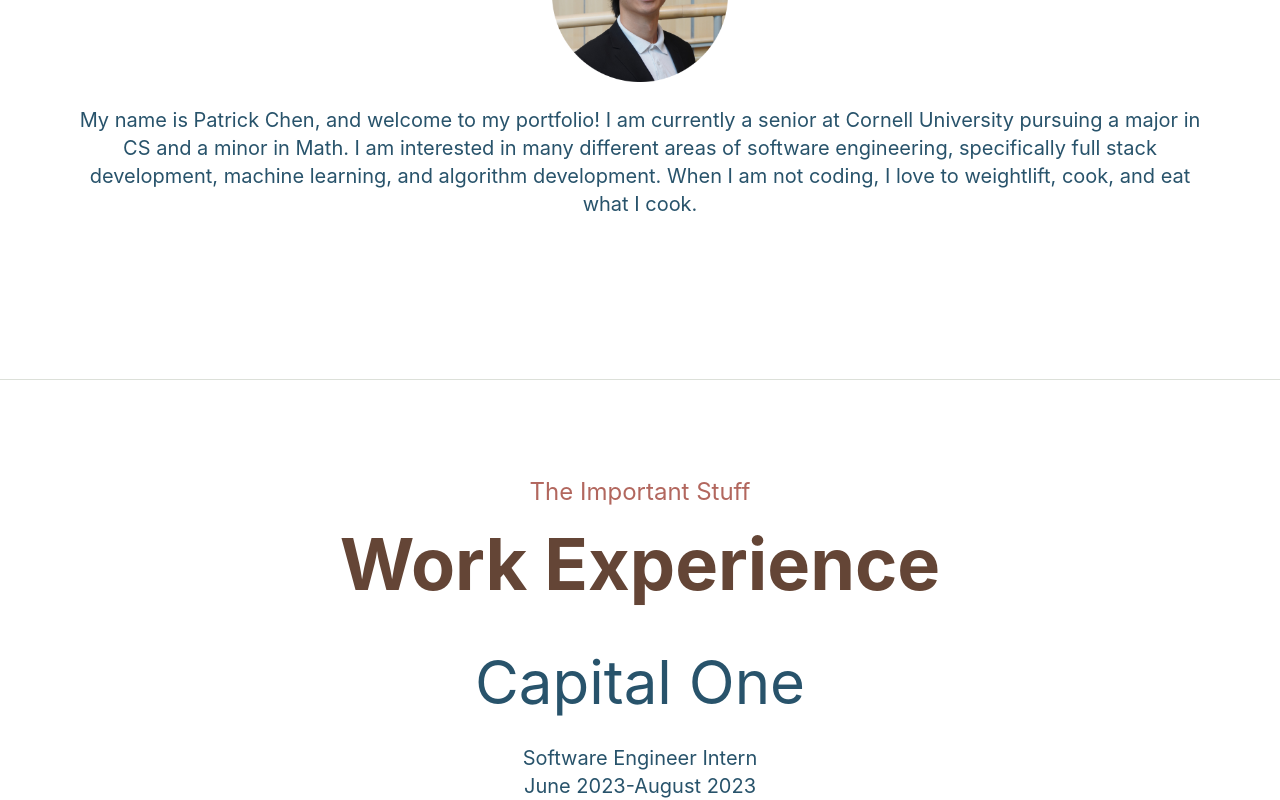
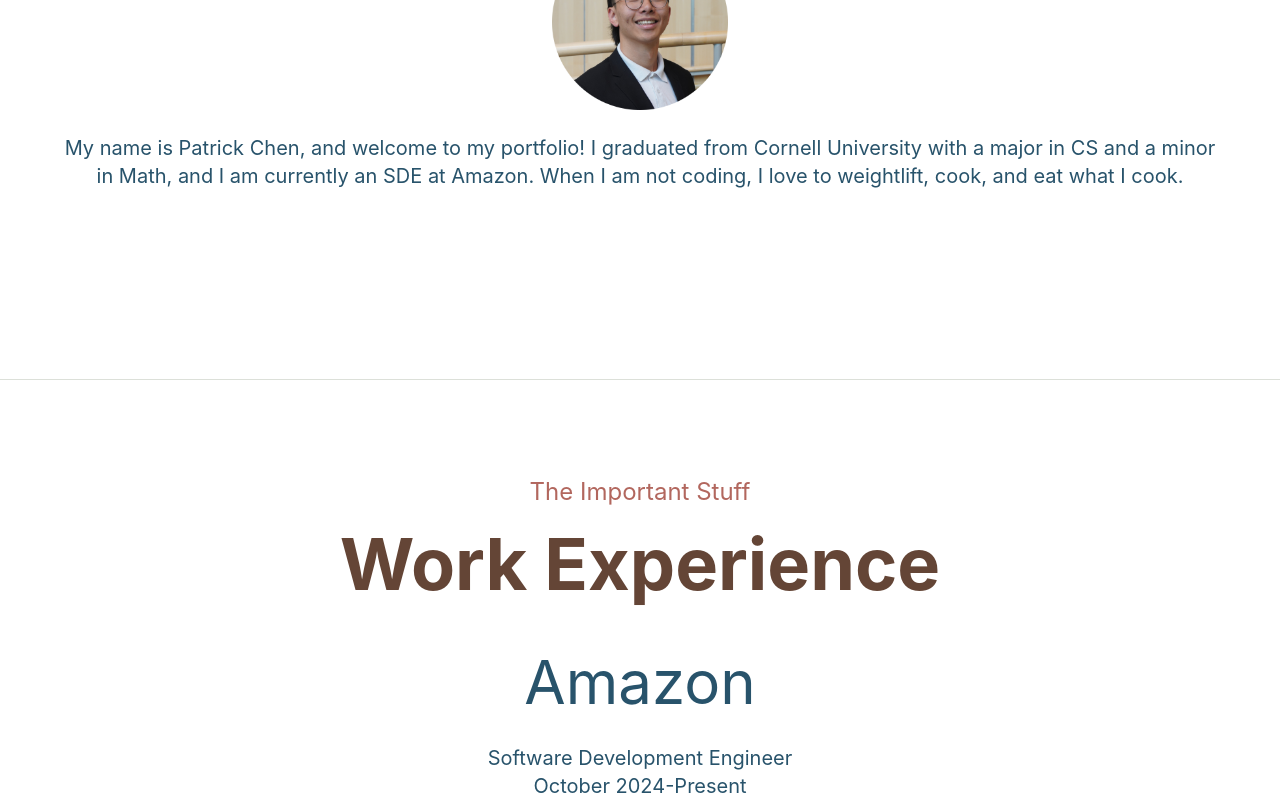
Before and after one commit to patchen2002/patchen2002.github.io, a React (Create React App) app: page / in a window 1280 px wide. Shown: the part 1220-2020 px from the top of the page. Built offline with nearby package versions, Linux system fonts and the light colour scheme.

Commit message:
Update App.js
Updated front page info to be current

```diff
--- a/src/App.js
+++ b/src/App.js
@@ -47,9 +47,8 @@ function App() {
             alt="Headshot"
             ></img>
             <div>
-              <p className="text-charc text-xl my-6 med:mx-32 xs:mx-16 mx-8">My name is Patrick Chen, and welcome to my portfolio! I am currently a senior at Cornell University pursuing a major in
-              CS and a minor in Math. I am interested in many different areas of software engineering, specifically full stack development, machine learning, and algorithm development. When I am not
-              coding, I love to weightlift, cook, and eat what I cook. </p>
+              <p className="text-charc text-xl my-6 med:mx-32 xs:mx-16 mx-8">My name is Patrick Chen, and welcome to my portfolio! I graduated from Cornell University with a major in
+              CS and a minor in Math, and I am currently an SDE at Amazon. When I am not coding, I love to weightlift, cook, and eat what I cook. </p>
             </div>
         </div>
       </div>
@@ -58,6 +57,9 @@ function App() {
           <p className="text-2xl text-redw">The Important Stuff</p>
           <p className="sm:text-7xl font-bold text-coffee p-5 text-5xl">Work Experience</p>
             <div>
+              <p className="text-charc sm:text-6xl my-8 text-4xl">Amazon</p>
+              <p className="text-charc text-xl">Software Development Engineer</p>
+              <p className="text-charc text-xl">October 2024-Present</p>
               <p className="text-charc sm:text-6xl my-8 text-4xl">Capital One</p>
               <p className="text-charc text-xl">Software Engineer Intern</p>
               <p className="text-charc text-xl">June 2023-August 2023</p>
```
